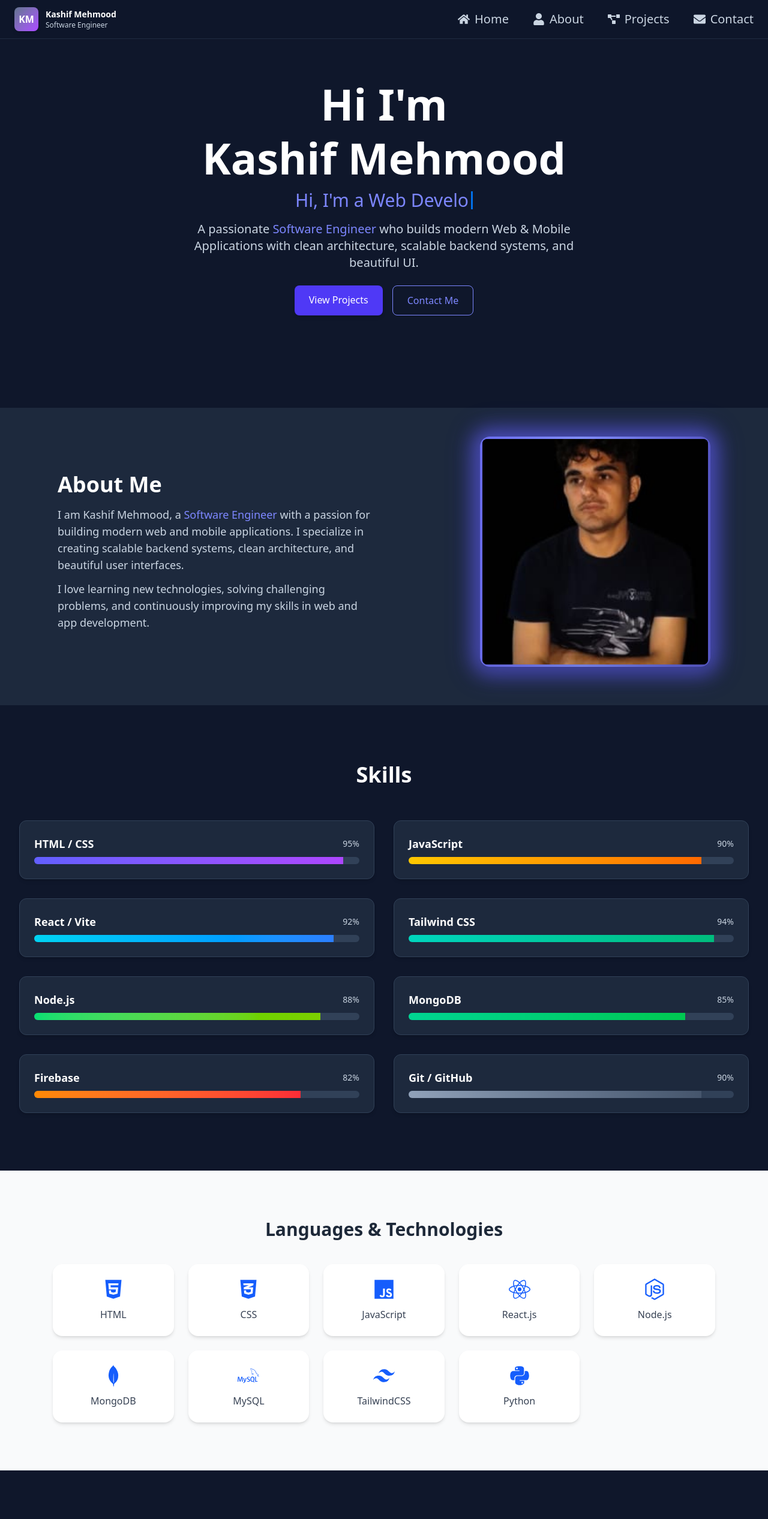
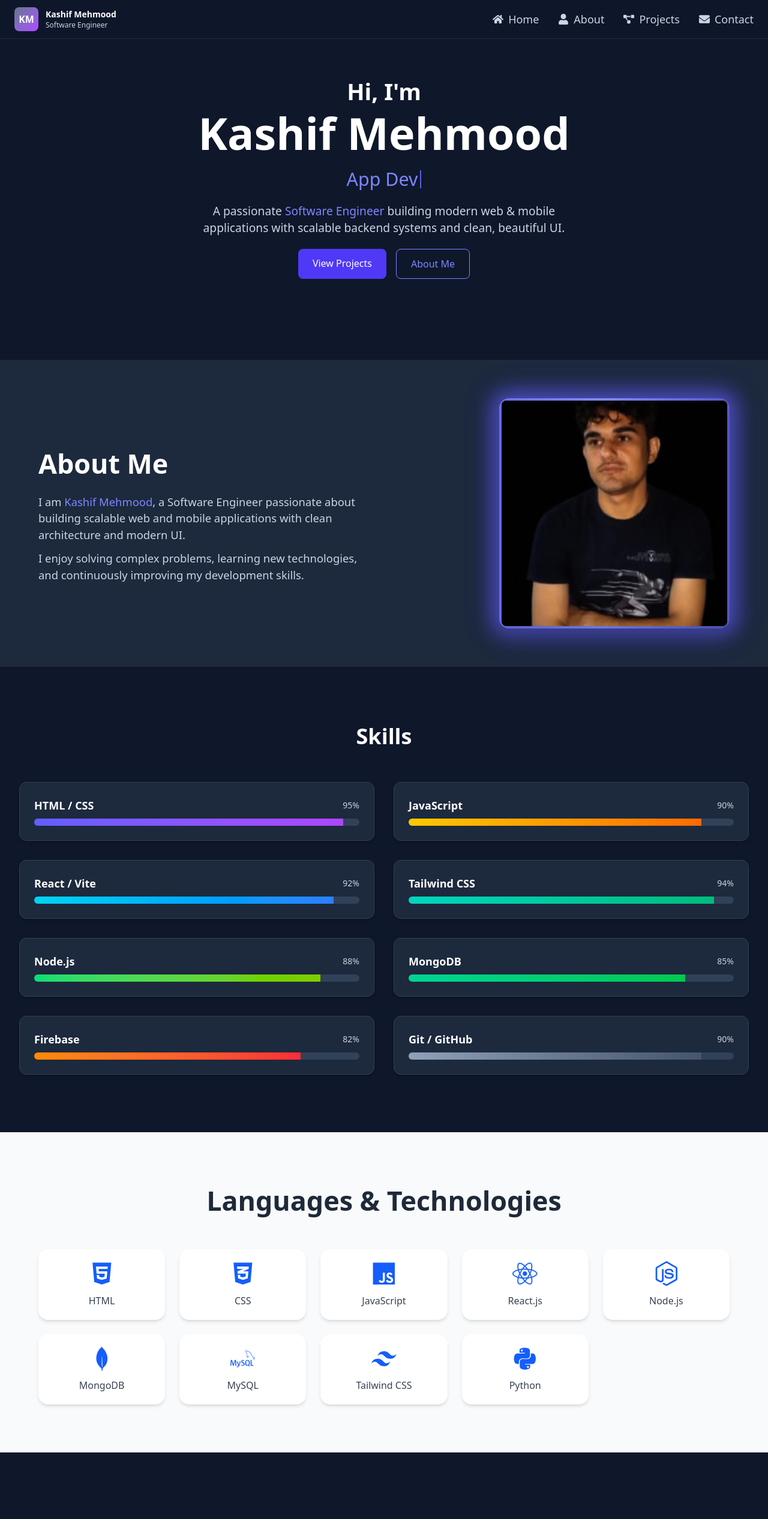
Before and after one commit to kashifmehmoodtech17-cyber/myportfolio-react, a React (Vite) app: page / in a window 1280 px wide. Shown: the top 2533 px of the page at 60% size. Built offline with nearby package versions, Linux system fonts and the light colour scheme.

Commit message:
updated all files forUpdated all portfolio files

```diff
--- a/package.json
+++ b/package.json
@@ -10,6 +10,7 @@
     "preview": "vite preview"
   },
   "dependencies": {
+    "@emailjs/browser": "^4.4.1",
     "@tailwindcss/vite": "^4.1.17",
     "framer-motion": "^12.23.25",
     "react": "^19.2.0",
--- a/src/components/Footer.jsx
+++ b/src/components/Footer.jsx
@@ -1,22 +1,38 @@
-import { FaGithub, FaLinkedin, FaWhatsapp , FaInstagram } from "react-icons/fa";
+import { FaGithub, FaLinkedin, FaWhatsapp, FaInstagram } from "react-icons/fa";
 import { motion } from "framer-motion";
 
 const socials = [
-  { id: "github", url: "https://github.com/kashifmehmoodtech17-cyber", icon: <FaGithub /> },
-  { id: "linkedin", url: "https://www.linkedin.com/in/kashif-mehmood-a47594397?utm_source=share&utm_campaign=share_via&utm_content=profile&utm_medium=android_app", icon: <FaLinkedin /> },
-  { id: "whtasapp", url: "https://wa.me/+923443248489", icon: <FaWhatsapp  /> },
-  { id: "instagram", url: "https://instagram.com/yourusername", icon: <FaInstagram /> },
+  {
+    id: "github",
+    url: "https://github.com/kashifmehmoodtech17-cyber",
+    icon: <FaGithub />,
+  },
+  {
+    id: "linkedin",
+    url: "https://www.linkedin.com/in/kashif-mehmood-a47594397",
+    icon: <FaLinkedin />,
+  },
+  {
+    id: "whatsapp",
+    url: "https://wa.me/923443248489",
+    icon: <FaWhatsapp />,
+  },
+  {
+    id: "instagram",
+    url: "https://instagram.com/yourusername",
+    icon: <FaInstagram />,
+  },
 ];
 
 export default function Footer() {
   return (
-    <footer className="bg-slate-900 border-t border-slate-800 relative ">
+    <footer className="relative bg-slate-900 border-t border-slate-800">
 
-      {/* Circular Profile Image */}
-      <div className="absolute -top-12 left-1/2 transform -translate-x-1/2">
-        <div className="w-24 h-24 md:w-28 md:h-28 rounded-full overflow-hidden border-4 border-indigo-500 shadow-lg">
+      {/* Floating Profile Image */}
+      <div className="absolute -top-10 sm:-top-12 left-1/2 -translate-x-1/2">
+        <div className="w-20 h-20 sm:w-24 sm:h-24 md:w-28 md:h-28 rounded-full overflow-hidden border-4 border-indigo-500 shadow-lg">
           <img
-            src="src/assets/mypicture.jpeg" // apni profile image path
+            src="src/assets/mypicture.jpeg"
             alt="Kashif Mehmood"
             className="w-full h-full object-cover transition-transform duration-300 hover:scale-105"
           />
@@ -24,33 +40,54 @@ export default function Footer() {
       </div>
 
       <motion.div
-        initial={{ opacity: 0 }}
-        whileInView={{ opacity: 1 }}
+        initial={{ opacity: 0, y: 20 }}
+        whileInView={{ opacity: 1, y: 0 }}
         viewport={{ once: true }}
-        transition={{ duration: 0.8 }}
-        className="max-w-7xl mx-auto px-6 pt-20 pb-10 text-center"
+        transition={{ duration: 0.6 }}
+        className="
+          max-w-7xl mx-auto
+          px-4 sm:px-6
+          pt-16 sm:pt-20
+          pb-8 sm:pb-10
+          text-center
+        "
       >
-        <h2 className="text-xl font-semibold text-white">Kashif Mehmood</h2>
-        <p className="text-slate-400 text-sm mt-1">Software Engineer • Web & App Developer</p>
+        {/* Name */}
+        <h2 className="font-semibold text-white text-[clamp(1.1rem,3vw,1.4rem)]">
+          Kashif Mehmood
+        </h2>
+
+        {/* Role */}
+        <p className="mt-1 text-slate-400 text-[clamp(0.8rem,2.5vw,0.95rem)]">
+          Software Engineer • Web & App Developer
+        </p>
 
         {/* Social Icons */}
-        <div className="flex justify-center gap-5 mt-6">
+        <div className="flex justify-center gap-4 sm:gap-5 mt-5 sm:mt-6">
           {socials.map((s) => (
             <motion.a
               key={s.id}
               href={s.url}
               target="_blank"
               rel="noopener noreferrer"
-              whileHover={{ scale: 1.2, color: "#6366f1" }} // Indigo theme
-              transition={{ type: "spring", stiffness: 300 }}
-              className="w-10 h-10 rounded-full bg-white/10 hover:bg-white/20 flex items-center justify-center text-white text-lg"
+              whileHover={{ scale: 1.15 }}
+              transition={{ type: "spring", stiffness: 260 }}
+              className="
+                w-9 h-9 sm:w-10 sm:h-10
+                rounded-full
+                bg-white/10 hover:bg-white/20
+                flex items-center justify-center
+                text-white
+                text-base sm:text-lg
+              "
             >
               {s.icon}
             </motion.a>
           ))}
         </div>
 
-        <p className="text-slate-500 text-xs mt-6">
+        {/* Copyright */}
+        <p className="mt-5 sm:mt-6 text-slate-500 text-[clamp(0.7rem,2vw,0.8rem)]">
           © {new Date().getFullYear()} All rights reserved.
         </p>
       </motion.div>
--- a/src/components/Hero.jsx
+++ b/src/components/Hero.jsx
@@ -3,52 +3,66 @@ import useInfiniteGradient from "../hooks/useInfinitGradient";
 import Typewriter from "./TyperWriter";
 
 export default function HeroAbout() {
-  const gradient = useInfiniteGradient(); // use once
+  const gradient = useInfiniteGradient();
 
   return (
     <>
       {/* ================= HERO SECTION ================= */}
       <section
         id="hero"
-        className="flex flex-col items-center justify-start bg-slate-900 px-6 pt-24 md:pt-32 pb-12 md:pb-16 min-h-[70vh] md:min-h-[85vh]"
+        className="
+          bg-slate-900
+          flex flex-col items-center justify-start
+          pt-20 sm:pt-24 md:pt-28 lg:pt-32
+          pb-8 sm:pb-10 md:pb-12   /* 👈 bottom padding reduced */
+          px-4 sm:px-6
+          min-h-[65vh] md:min-h-[75vh]
+          text-center
+        "
       >
-        {/* Name */}
-        <h1 className="text-2xl md:text-5xl lg:text-7xl font-bold text-white leading-tight text-center">
-          <span className="block">Hi I'm</span>
-          <span className="block whitespace-nowrap">Kashif Mehmood</span>
+        {/* Heading */}
+        <h1 className="font-bold text-white leading-tight">
+          <span className="block text-[clamp(1.4rem,4vw,2.4rem)]">
+            Hi, I'm
+          </span>
+          <span className="block whitespace-nowrap text-[clamp(2.2rem,7vw,4.6rem)]">
+            Kashif Mehmood
+          </span>
         </h1>
 
-        {/* Typewriter under name */}
-        <h2 className="text-xl md:text-3xl text-indigo-400 mt-2 text-center">
+        {/* Typewriter */}
+        <h2 className="mt-2 text-indigo-400 text-[clamp(1.05rem,3vw,1.9rem)]">
           <Typewriter
             words={[
-              "Hi, I'm a Web Developer",
-              "Hi, I'm an App Developer",
-              "Hi, I'm a CS Student",
+              "Web Developer",
+              "App Developer",
+              "Computer Science Student",
             ]}
           />
         </h2>
 
         {/* Description */}
-        <p className="text-slate-300 mt-4 text-lg md:text-xl text-center max-w-2xl">
-          A passionate <span className="text-indigo-400">Software Engineer</span> who
-          builds modern Web & Mobile Applications with clean architecture,
-          scalable backend systems, and beautiful UI.
+        <p className="mt-4 max-w-2xl text-slate-300 text-[clamp(0.95rem,2.5vw,1.2rem)]">
+          A passionate{" "}
+          <span className="text-indigo-400">Software Engineer</span> building
+          modern web & mobile applications with scalable backend systems and
+          clean, beautiful UI.
         </p>
 
-        {/* Action Buttons */}
-        <div className="mt-6 flex flex-wrap gap-4 justify-center">
+        {/* Buttons */}
+        <div className="mt-5 flex flex-wrap gap-4 justify-center">
           <a
             href="#projects"
-            className="px-6 py-3 text-white bg-indigo-600 hover:bg-indigo-700 rounded-lg shadow-md transition"
+            className="px-6 py-3 rounded-lg bg-indigo-600 text-white hover:bg-indigo-700 transition text-sm sm:text-base"
           >
             View Projects
           </a>
+
           <a
-            href="#contact"
-            className="px-6 py-3 text-indigo-400 border border-indigo-400 hover:bg-indigo-400 hover:text-slate-900 rounded-lg transition"
+            href="#about"
+            className="px-6 py-3 rounded-lg border border-indigo-400 text-indigo-400 hover:bg-indigo-400 hover:text-slate-900 transition text-sm sm:text-base"
           >
-            Contact Me
+            About Me
           </a>
         </div>
       </section>
@@ -56,30 +70,44 @@ export default function HeroAbout() {
       {/* ================= ABOUT SECTION ================= */}
       <section
         id="about"
-        className="pt-8 md:pt-12 pb-12 md:pb-16 bg-slate-800"
+        className="scroll-mt-24 bg-slate-800 py-14 sm:py-16 px-4 sm:px-6"
       >
-        <div className="max-w-6xl mx-auto px-6 lg:px-8 grid grid-cols-1 lg:grid-cols-2 gap-6 md:gap-8 items-center">
+        <div className="max-w-6xl mx-auto grid grid-cols-1 lg:grid-cols-2 gap-10 items-center">
 
-          {/* LEFT SIDE: DETAILS */}
+          {/* LEFT CONTENT */}
           <div className="text-center lg:text-left">
-            <h2 className="text-3xl md:text-4xl font-bold text-white">About Me</h2>
-            <p className="text-slate-300 mt-4 text-lg">
-              I am Kashif Mehmood, a <span className="text-indigo-400">Software Engineer</span> with a passion for building modern web and mobile applications.
-              I specialize in creating scalable backend systems, clean architecture, and beautiful user interfaces.
+            <h2 className="font-bold text-white text-[clamp(1.9rem,4vw,2.8rem)]">
+              About Me
+            </h2>
+
+            <p className="mt-4 text-slate-300 text-[clamp(0.95rem,2.5vw,1.15rem)]">
+              I am <span className="text-indigo-400">Kashif Mehmood</span>, a
+              Software Engineer passionate about building scalable web and
+              mobile applications with clean architecture and modern UI.
             </p>
-            <p className="text-slate-300 mt-3 text-lg">
-              I love learning new technologies, solving challenging problems, and continuously improving my skills in web and app development.
+
+            <p className="mt-3 text-slate-300 text-[clamp(0.95rem,2.5vw,1.15rem)]">
+              I enjoy solving complex problems, learning new technologies, and
+              continuously improving my development skills.
             </p>
           </div>
 
-          {/* RIGHT SIDE: PROFILE IMAGE */}
-          <div className="flex justify-center lg:justify-end mt-6 lg:mt-0">
+          {/* RIGHT IMAGE */}
+          <div className="flex justify-center lg:justify-end">
             <motion.div
-              className="relative w-72 h-72 md:w-96 md:h-96 rounded-xl p-1"
+              className="
+                relative
+                w-60 h-60
+                sm:w-72 sm:h-72
+                md:w-88 md:h-88
+                lg:w-96 lg:h-96
+                rounded-xl
+                p-1
+              "
               animate={gradient.controls}
               style={gradient.style}
             >
-              <div className="w-full h-full rounded-lg overflow-hidden bg-slate-900 shadow-lg">
+              <div className="w-full h-full rounded-lg overflow-hidden bg-slate-900 shadow-xl">
                 <img
                   src="src/assets/mypicture.jpeg"
                   alt="Kashif Mehmood"
@@ -93,4 +121,4 @@ export default function HeroAbout() {
       </section>
     </>
   );
-};
+}
--- a/src/components/Languages.jsx
+++ b/src/components/Languages.jsx
@@ -1,6 +1,13 @@
 import React from "react";
 import { motion } from "framer-motion";
-import { FaHtml5, FaCss3Alt, FaJs, FaReact, FaNodeJs, FaPython } from "react-icons/fa";
+import {
+  FaHtml5,
+  FaCss3Alt,
+  FaJs,
+  FaReact,
+  FaNodeJs,
+  FaPython,
+} from "react-icons/fa";
 import { SiMongodb, SiTailwindcss, SiMysql } from "react-icons/si";
 
 export default function Languages() {
@@ -12,35 +19,83 @@ export default function Languages() {
     { name: "Node.js", icon: <FaNodeJs /> },
     { name: "MongoDB", icon: <SiMongodb /> },
     { name: "MySQL", icon: <SiMysql /> },
-    { name: "TailwindCSS", icon: <SiTailwindcss /> },
+    { name: "Tailwind CSS", icon: <SiTailwindcss /> },
     { name: "Python", icon: <FaPython /> },
   ];
 
   return (
-    <section id="languages" className="py-20 bg-gray-50 dark:bg-gray-900">
-      <div className="max-w-6xl mx-auto px-6">
+    <section
+      id="languages"
+      className="
+        bg-gray-50 dark:bg-gray-900
+        py-14 sm:py-16 md:py-20
+        px-4 sm:px-6
+      "
+    >
+      <div className="max-w-6xl mx-auto">
+
+        {/* Section Heading */}
         <motion.h2
           initial={{ opacity: 0, y: 20 }}
           whileInView={{ opacity: 1, y: 0 }}
+          viewport={{ once: true }}
           transition={{ duration: 0.5 }}
-          className="text-3xl font-bold mb-10 text-center text-gray-800 dark:text-white"
+          className="
+            text-center font-bold
+            text-gray-800 dark:text-white
+            text-[clamp(1.8rem,4vw,2.8rem)]
+            mb-10 sm:mb-12
+          "
         >
           Languages & Technologies
         </motion.h2>
 
-        <div className="grid grid-cols-2 sm:grid-cols-3 md:grid-cols-4 lg:grid-cols-5 gap-6">
+        {/* Skills Grid */}
+        <div
+          className="
+            grid
+            grid-cols-2
+            sm:grid-cols-3
+            md:grid-cols-4
+            lg:grid-cols-5
+            gap-4 sm:gap-6
+          "
+        >
           {skills.map((skill, index) => (
             <motion.div
               key={index}
-              initial={{ opacity: 0, scale: 0.8 }}
+              initial={{ opacity: 0, scale: 0.85 }}
               whileInView={{ opacity: 1, scale: 1 }}
-              transition={{ duration: 0.4, delay: index * 0.05 }}
-              className="flex flex-col items-center p-6 bg-white dark:bg-gray-800 rounded-2xl shadow-md hover:shadow-xl transition"
+              viewport={{ once: true }}
+              transition={{ duration: 0.35, delay: index * 0.05 }}
+              className="
+                flex flex-col items-center justify-center
+                p-4 sm:p-5
+                bg-white dark:bg-gray-800
+                rounded-xl sm:rounded-2xl
+                shadow-md hover:shadow-xl
+                transition
+              "
             >
-              <div className="text-4xl text-blue-600 dark:text-blue-400 mb-3">
+              {/* Icon */}
+              <div
+                className="
+                  mb-3
+                  text-blue-600 dark:text-blue-400
+                  text-[clamp(1.8rem,4vw,2.6rem)]
+                "
+              >
                 {skill.icon}
               </div>
-              <p className="text-gray-700 dark:text-gray-300 font-medium text-center">
+
+              {/* Name */}
+              <p
+                className="
+                  font-medium text-center
+                  text-gray-700 dark:text-gray-300
+                  text-[clamp(0.85rem,2.5vw,1rem)]
+                "
+              >
                 {skill.name}
               </p>
             </motion.div>
--- a/src/components/Navbar.jsx
+++ b/src/components/Navbar.jsx
@@ -1,25 +1,38 @@
 import React, { useState } from "react";
 import { motion } from "framer-motion";
-import { FaHome, FaUser, FaProjectDiagram, FaEnvelope } from "react-icons/fa"; // icons
+import {
+  FaHome,
+  FaUser,
+  FaProjectDiagram,
+  FaEnvelope,
+} from "react-icons/fa";
 
 const navLinks = [
-  { name: "Home", href: "#hero", icon: <FaHome /> },
-  { name: "About", href: "#about", icon: <FaUser /> },
-  { name: "Projects", href: "#projects", icon: <FaProjectDiagram /> },
-  { name: "Contact", href: "#contact", icon: <FaEnvelope /> },
+  { name: "Home", id: "hero", icon: <FaHome /> },
+  { name: "About", id: "about", icon: <FaUser /> },
+  { name: "Projects", id: "projects", icon: <FaProjectDiagram /> },
+  { name: "Contact", id: "contact", icon: <FaEnvelope /> },
 ];
 
 export default function Navbar() {
   const [open, setOpen] = useState(false);
 
-  // Wave animation for items
+  // Smooth scroll handler
+  const handleScroll = (id) => {
+    const el = document.getElementById(id);
+    if (el) {
+      el.scrollIntoView({ behavior: "smooth" });
+    }
+    setOpen(false);
+  };
+
   const waveVariants = {
-    hidden: { y: -20, opacity: 0 },
+    hidden: { y: -15, opacity: 0 },
     visible: (i) => ({
       y: 0,
       opacity: 1,
       transition: {
-        delay: i * 0.2,
+        delay: i * 0.15,
         type: "spring",
         stiffness: 120,
       },
@@ -29,49 +42,71 @@ export default function Navbar() {
   return (
     <header className="fixed top-0 left-0 right-0 z-50">
       <div className="backdrop-blur-xl bg-slate-900/70 border-b border-slate-700/50">
-        <div className="max-w-7xl mx-auto px-6 py-3 flex items-center justify-between">
+        <div className="max-w-7xl mx-auto px-4 sm:px-6 py-3 flex items-center justify-between">
 
           {/* LOGO */}
-          <a href="#hero" className="flex items-center gap-3 z-10 relative">
-            <div className="w-10 h-10 rounded-lg bg-gradient-to-br from-slate-500 to-purple-500 shadow-md flex items-center justify-center text-white font-bold">
+          <button
+            onClick={() => handleScroll("hero")}
+            className="flex items-center gap-3 z-10"
+          >
+            <div className="w-9 h-9 sm:w-10 sm:h-10 rounded-lg bg-gradient-to-br from-slate-500 to-purple-500 flex items-center justify-center text-white font-bold">
               KM
             </div>
-            <div className="hidden sm:block">
-              <h1 className="text-white text-sm font-semibold">Kashif Mehmood</h1>
+            <div className="hidden sm:block text-left">
+              <h1 className="text-white text-sm font-semibold">
+                Kashif Mehmood
+              </h1>
               <p className="text-xs text-slate-300">Software Engineer</p>
             </div>
-          </a>
+          </button>
 
-          {/* DESKTOP MENU (shifted right) */}
-          <nav className="hidden md:flex items-center gap-10 ml-auto relative z-10">
+          {/* DESKTOP MENU */}
+          <nav className="hidden md:flex items-center gap-8 ml-auto">
             {navLinks.map((link, i) => (
-              <motion.a
+              <motion.button
                 key={link.name}
-                href={link.href}
                 custom={i}
                 initial="hidden"
                 animate="visible"
                 variants={waveVariants}
-                className="flex items-center gap-2 text-slate-300 text-base md:text-lg lg:text-xl font-medium transition relative group hover:text-indigo-400"
+                onClick={() => handleScroll(link.id)}
+                className="
+                  flex items-center gap-2
+                  text-slate-300
+                  text-base lg:text-lg
+                  font-medium
+                  hover:text-indigo-400
+                  transition
+                  relative group
+                "
               >
                 {link.icon}
                 {link.name}
-                <span className="absolute left-0 -bottom-1 w-0 h-[2px] bg-indigo-500 group-hover:w-full transition-all"></span>
-              </motion.a>
+                <span className="absolute left-0 -bottom-1 w-0 h-[2px] bg-indigo-500 group-hover:w-full transition-all" />
+              </motion.button>
             ))}
           </nav>
 
           {/* MOBILE HAMBURGER */}
-          <button onClick={() => setOpen(!open)} className="md:hidden z-10 relative">
+          <button
+            onClick={() => setOpen(!open)}
+            className="md:hidden z-10"
+          >
             <div className="space-y-1.5">
               <span
-                className={`block w-7 h-[3px] bg-white transition ${open ? "rotate-45 translate-y-2" : ""}`}
+                className={`block w-7 h-[3px] bg-white transition ${
+                  open ? "rotate-45 translate-y-2" : ""
+                }`}
               />
               <span
-                className={`block w-7 h-[3px] bg-white transition ${open ? "opacity-0" : ""}`}
+                className={`block w-7 h-[3px] bg-white transition ${
+                  open ? "opacity-0" : ""
+                }`}
               />
               <span
-                className={`block w-7 h-[3px] bg-white transition ${open ? "-rotate-45 -translate-y-2" : ""}`}
+                className={`block w-7 h-[3px] bg-white transition ${
+                  open ? "-rotate-45 -translate-y-2" : ""
+                }`}
               />
             </div>
           </button>
@@ -80,25 +115,38 @@ export default function Navbar() {
         {/* MOBILE MENU */}
         {open && (
           <motion.ul
-            initial={{ height: 0 }}
-            animate={{ height: "auto" }}
-            className="md:hidden bg-slate-900/90 backdrop-blur-xl shadow-lg px-6 py-4 space-y-4 border-b border-slate-700 flex flex-col items-center"
+            initial={{ height: 0, opacity: 0 }}
+            animate={{ height: "auto", opacity: 1 }}
+            transition={{ duration: 0.3 }}
+            className="
+              md:hidden
+              bg-slate-900/90 backdrop-blur-xl
+              border-t border-slate-700
+              px-6 py-4
+              space-y-4
+              text-center
+            "
           >
             {navLinks.map((link, i) => (
               <motion.li
                 key={link.name}
-                initial={{ opacity: 0, x: -30 }}
+                initial={{ opacity: 0, x: -20 }}
                 animate={{ opacity: 1, x: 0 }}
-                transition={{ delay: i * 0.15, type: "spring", stiffness: 130 }}
+                transition={{ delay: i * 0.1 }}
               >
-                <a
-                  href={link.href}
-                  className="block text-lg text-slate-200 hover:text-indigo-400 transition flex items-center gap-2"
-                  onClick={() => setOpen(false)}
+                <button
+                  onClick={() => handleScroll(link.id)}
+                  className="
+                    flex items-center justify-center gap-2
+                    text-lg
+                    text-slate-200
+                    hover:text-indigo-400
+                    transition
+                  "
                 >
                   {link.icon}
                   {link.name}
-                </a>
+                </button>
               </motion.li>
             ))}
           </motion.ul>
@@ -106,4 +154,4 @@ export default function Navbar() {
       </div>
     </header>
   );
-};
+}
--- a/src/components/TyperWriter.jsx
+++ b/src/components/TyperWriter.jsx
@@ -2,12 +2,14 @@ import { useEffect, useState } from "react";
 
 const Typewriter = ({
   words = [],
-    typingSpeed = 200,
+  typingSpeed = 150,
   deletingSpeed = 100,
   delayAfterTyping = 1500,
   delayAfterDeleting = 600,
   className = "",
-    style = {}
+  style = {},
+  cursorColor = "#6366f1", // Indigo cursor by default
+  cursorWidth = "2px",
 }) => {
   const [text, setText] = useState("");
   const [index, setIndex] = useState(0);
@@ -16,28 +18,21 @@ const Typewriter = ({
 
   useEffect(() => {
     if (isPaused) return;
-
     const currentWord = words[index];
 
-        let timer;
-
-        if (!isDeleting) {
-            timer = setTimeout(() => {
-                setText(currentWord.slice(0, text.length + 1));
-            }, typingSpeed);
-        } else {
-            timer = setTimeout(() => {
-                setText(currentWord.slice(0, text.length - 1));
-            }, deletingSpeed);
-        }
+    const timer = setTimeout(() => {
+      setText(
+        isDeleting
+          ? currentWord.slice(0, text.length - 1)
+          : currentWord.slice(0, text.length + 1)
+      );
+    }, isDeleting ? deletingSpeed : typingSpeed);
 
     return () => clearTimeout(timer);
   }, [text, isDeleting, isPaused, index, words, typingSpeed, deletingSpeed]);
 
-    // ---- Pause Logic (fixes speed jump issue) ----
   useEffect(() => {
     const currentWord = words[index];
-
     let pauseTimer;
 
     if (!isDeleting && text === currentWord) {
@@ -61,18 +56,24 @@ const Typewriter = ({
   }, [text, isDeleting, index, words, delayAfterTyping, delayAfterDeleting]);
 
   return (
-        <span style={{ display: "inline-flex", alignItems: "center", ...style }}>
+    <span
+      style={{
+        display: "inline-flex",
+        alignItems: "center",
+        whiteSpace: "pre",
+        ...style,
+      }}
+      className={className}
+    >
       {text}
-
       <span
         style={{
           marginLeft: "4px",
-                    borderLeft: "3px solid #007BFF",
+          borderLeft: `${cursorWidth} solid ${cursorColor}`,
           height: "1em",
-                    animation: "blink 0.8s infinite"
+          animation: "blink 0.8s infinite",
         }}
       />
-
       <style>{`
         @keyframes blink {
           0% { opacity: 1; }
```
Also changed, not shown: src/components/Contact.jsx (+33 -1 lines), src/components/Projects.jsx (+64 -18 lines), 1 other file (tests, documents, lock files or other folders). Lines whose indentation alone changed are shown as unchanged.
